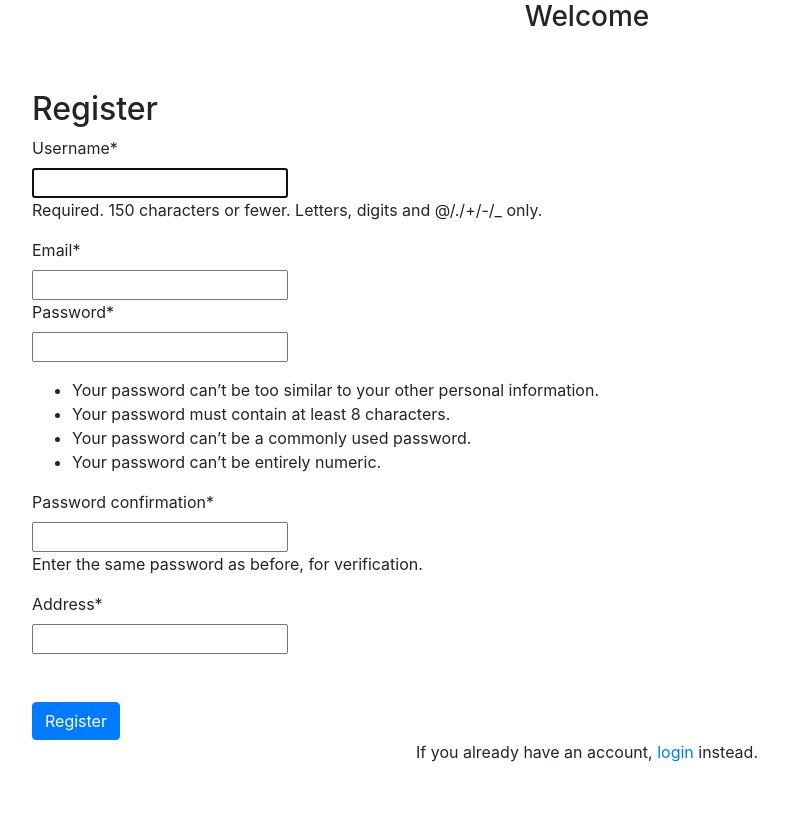
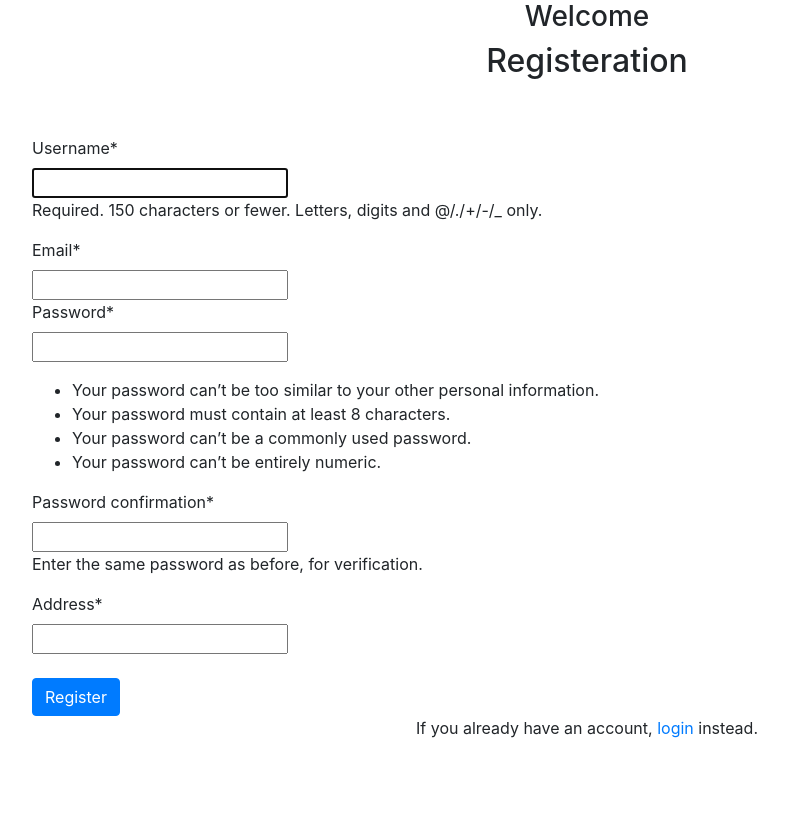
Before and after one commit to embark-project/EmbarkProject, a Django app: page /mod_register/ in a window 1280 px wide. Shown: the part 56-884 px from the top of the page, without its empty margins (53-841 px from the left). After the commit the page ends 794 px from the top, so only its background shows below. Run offline with Django 3.2, Linux system fonts and the light colour scheme; some libraries are stand-ins or nearby versions.

Commit message:
common registration

```diff
--- a/app/forms.py
+++ b/app/forms.py
@@ -2,6 +2,7 @@ from django import forms
 from django.contrib.auth.forms import UserCreationForm
 from django.contrib.auth.models import User
 
+YEARS= [x for x in range(1940,2021)]
 
 # Create your forms here.
 
@@ -38,18 +39,19 @@ class Mod_Form(UserCreationForm):
 class User_Form(UserCreationForm):
     email = forms.EmailField(required=True)
     address = forms.CharField(required=True)
-    #DOB = forms.DateTimeField(required=True)
-    DOB = forms.DateField(widget = forms.SelectDateWidget, required=True)
+    DOB = forms.DateField(widget=forms.SelectDateWidget(years=YEARS), required=True)
+    phone = forms.CharField(required=True)
 
     class Meta:
         model = User
-        fields = ("username", "email", "password1", "password2","address","DOB")
+        fields = ("username", "email", "password1", "password2","address","DOB", "phone")
 
     def save(self, commit=True):
         user = super(User_Form, self).save(commit=False)
         user.email = self.cleaned_data['email']
         user.address = self.cleaned_data['address']
         user.DOB = self.cleaned_data['DOB']
+        user.phone = self.cleaned_data['phone']
         if commit:
             user.save()
         return user
--- a/app/models.py
+++ b/app/models.py
@@ -1,3 +1,6 @@
 from django.db import models
 
 # Create your models here.
+class user(models.Model):
+    name = models.CharField(max_length=20)
+    password=models.CharField(max_length=20)
--- a/app/templates/users/home.html
+++ b/app/templates/users/home.html
@@ -19,9 +19,9 @@
               Signup
             </a>
             <div class="dropdown-menu" aria-labelledby="navbarDropdown">
-              <a class="dropdown-item" href="{% url 'admin_register' %}">Admin</a>
-              <a class="dropdown-item" href="{% url 'mod_register' %}">Moderator</a>
-              <a class="dropdown-item" href="{% url 'user_register' %}">User</a>
+              <a class="dropdown-item" id='0' href="{% url 'admin_register' %}">Admin</a>
+              <a class="dropdown-item" id='1' href="{% url 'mod_register' %}">Moderator</a>
+              <a class="dropdown-item" id='2' href="{% url 'user_register' %}">User</a>
             </div>
           </li>
 
@@ -41,7 +41,6 @@
   </nav>
 
 <center><h3> Welcome</h3></center>
-
 <script src="https://code.jquery.com/jquery-3.2.1.slim.min.js" integrity="sha384-KJ3o2DKtIkvYIK3UENzmM7KCkRr/rE9/Qpg6aAZGJwFDMVNA/GpGFF93hXpG5KkN" crossorigin="anonymous"></script>
 <script src="https://cdnjs.cloudflare.com/ajax/libs/popper.js/1.12.9/umd/popper.min.js" integrity="sha384-ApNbgh9B+Y1QKtv3Rn7W3mgPxhU9K/ScQsAP7hUibX39j7fakFPskvXusvfa0b4Q" crossorigin="anonymous"></script>
 <script src="https://maxcdn.bootstrapcdn.com/bootstrap/4.0.0/js/bootstrap.min.js" integrity="sha384-JZR6Spejh4U02d8jOt6vLEHfe/JQGiRRSQQxSfFWpi1MquVdAyjUar5+76PVCmYl" crossorigin="anonymous"></script>
--- a/app/templates/users/login.html
+++ b/app/templates/users/login.html
@@ -5,8 +5,8 @@
 <center>
   <br>
   <h2>Login</h2>
-
-    <form method="post">
+  <br>
+      <form method="post">
 
       {% csrf_token %}
       <table>
--- a/app/templates/users/mod_register.html
+++ /dev/null
@@ -1,19 +0,0 @@
-
-{% include 'users/home.html' %}
-
-{% block content %}
-
-{% load crispy_forms_tags %}
-
-<div class="container py-5">
-	<h2>Register</h2>
-	<form method="POST">
-		{% csrf_token %}
-		{{ Mod_Form|crispy }}
-		<br><br>
-		<button class="btn btn-primary" type="submit">Register</button>
-	</form>
-	<p class="text-center">If you already have an account, <a href="/login">login</a> instead.</p>
-</div>
-
-{% endblock %}
--- /dev/null
+++ b/app/templates/users/register.html
@@ -0,0 +1,37 @@
+
+{% include 'users/home.html' %}
+
+{% load crispy_forms_tags %}
+
+{% block content %}
+
+<center><h2>Registeration</h2></center>
+<div class="container py-5">
+{% for choice in choices %}
+
+{% if choice == 0 %}
+	<form method="POST" action="/admin_register/">
+		{% csrf_token %}
+		{{ Admin_Form|crispy }}
+	</form>
+
+{% elif choice == 1 %}
+	<form method="POST" action='/mod_register/'>
+		{% csrf_token %}
+		{{ Mod_Form|crispy }}
+	</form>
+
+{% else %}
+	<form method="POST" action='/user_register/'>
+		{% csrf_token %}
+		{{ User_Form|crispy }}
+	</form>
+{% endif %}
+
+{% endfor %}
+<br>
+<button class="btn btn-primary" type="submit">Register</button>
+<p class="text-center">If you already have an account, <a href="/login">login</a> instead.</p>
+
+</div>
+{% endblock %}
--- a/app/urls.py
+++ b/app/urls.py
@@ -1,7 +1,7 @@
 from django.contrib import admin
 from django.urls import path, include
 from app import views
-from .views import index, login, admin_register,mod_register,user_register
+from .views import index, login, admin_register, mod_register, user_register
 
 admin.autodiscover()
 
--- a/app/views.py
+++ b/app/views.py
@@ -3,6 +3,7 @@ from django.contrib.auth import login
 from django.contrib import messages
 from .forms import InputForm, Admin_Form, Mod_Form, User_Form
 
+choices = [0,1,2]
 # Create your views here.
 def index(request):
     return render(request,"users/index.html")
@@ -10,6 +11,7 @@ def index(request):
 def admin_register(request):
     if request.method == "POST":
         form = Admin_Form(request.POST)
+        a_id = 0
         if form.is_valid():
             user = form.save()
             login(request, user)
@@ -17,11 +19,12 @@ def admin_register(request):
             return redirect("index.html")
         messages.error(request, "Unsuccessful registration. Invalid information.")
     form = Admin_Form()
-    return render(request, "users/admin_register.html", context={"Admin_Form":form})
+    return render(request, "users/register.html", context={"Admin_Form":form, "a_id":0, "choices":choices})
 
 def mod_register(request):
     if request.method == "POST":
         form = Mod_Form(request.POST)
+        m_id = 1
         if form.is_valid():
             user = form.save()
             login(request, user)
@@ -29,11 +32,12 @@ def mod_register(request):
             return redirect("index.html")
         messages.error(request, "Unsuccessful registration. Invalid information.")
     form = Mod_Form()
-    return render(request, "users/mod_register.html", context={"Mod_Form":form})
+    return render(request, "users/register.html", context={"Mod_Form":form, "choices":choices})
 
 def user_register(request):
     if request.method == "POST":
         form = User_Form(request.POST)
+        u_id=2
         if form.is_valid():
             user = form.save()
             login(request, user)
@@ -41,7 +45,7 @@ def user_register(request):
             return redirect("index.html")
         messages.error(request, "Unsuccessful registration. Invalid information.")
     form = User_Form()
-    return render(request, "users/user_register.html", context={"User_Form":form})
+    return render(request, "users/register.html", context={"User_Form":form, "choices":choices})
 
 def login(request):
     context ={}
```
Also changed, not shown: app/templates/users/admin_register.html (deleted, +0 -18 lines), app/templates/users/user_register.html (deleted, +0 -19 lines).
